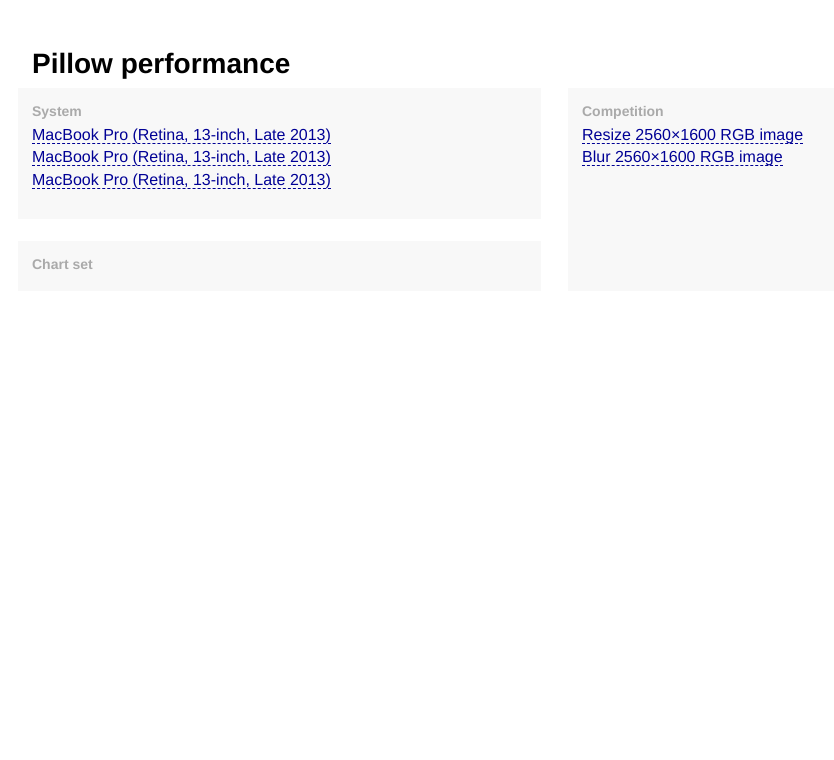
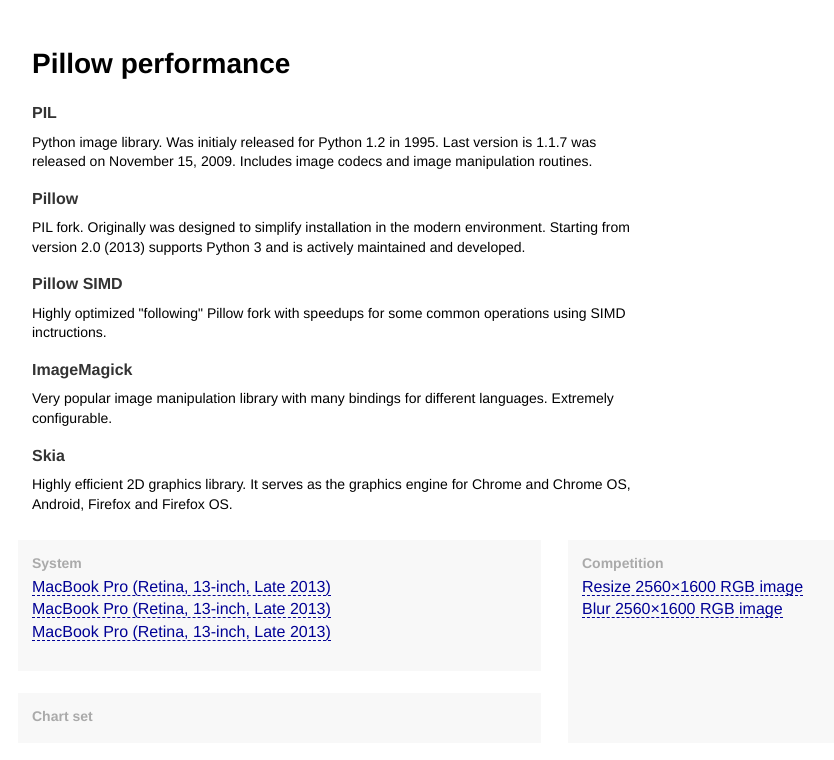
Before and after one commit to python-pillow/pillow-perf, a website built with webpack: page docs/index.html in a window 1280 px wide. Shown: the top 760 px of the page, without its empty margins (58-892 px from the left). Built offline with nearby package versions, Linux system fonts and the light colour scheme.

Commit message:
libraries

```diff
--- a/docs/index.html
+++ b/docs/index.html
@@ -57,6 +57,7 @@
 
     .selects-grid {
         display: flex;
+        margin-top: 40px;
     }
         .selects-grid__inner,
         .selects-grid__cell {
@@ -106,27 +107,56 @@
             display: block;
         }
 
+    dl.libraries {
+        max-width: 600px;
+    }
+        dl.libraries dt {
+            color: #333;
+            margin: 16px 0 0;
+            font-weight: bold;
+            font-size: 16px;
+        }
+        dl.libraries dd {
+            margin: 8px 0 0;
+        }
     </style>
 </head>
 <body>
 
     <h1>Pillow performance</h1>
 
-    <dl style="display: none;">
+    <dl class="libraries">
         <dt>PIL</dt>
-        <dd>Python image library</dd>
+        <dd>
+            Python image library. Was initialy released for Python 1.2 in 1995.
+            Last version is 1.1.7 was released on November 15, 2009.
+            Includes image codecs and image manipulation routines.
+        </dd>
 
         <dt>Pillow</dt>
-        <dd>PIL fork</dd>
+        <dd>
+            PIL fork. Originally was designed to simplify installation
+            in the modern environment. Starting from version 2.0 (2013)
+            supports Python 3 and is actively maintained and developed.
+        </dd>
 
         <dt>Pillow SIMD</dt>
-        <dd>highly optimized Pillow builds with SIMD inctructions</dd>
+        <dd>
+            Highly optimized "following" Pillow fork with speedups
+            for some common operations using SIMD inctructions.
+        </dd>
 
         <dt>ImageMagick</dt>
-        <dd></dd>
+        <dd>
+            Very popular image manipulation library with many bindings
+            for different languages. Extremely configurable.
+        </dd>
 
         <dt>Skia</dt>
-        <dd></dd>
+        <dd>
+            Highly efficient 2D graphics library. It serves as the graphics
+            engine for Chrome and Chrome OS, Android, Firefox and Firefox OS.
+        </dd>
     </dl>
 
     <div class="selects-grid">
```
